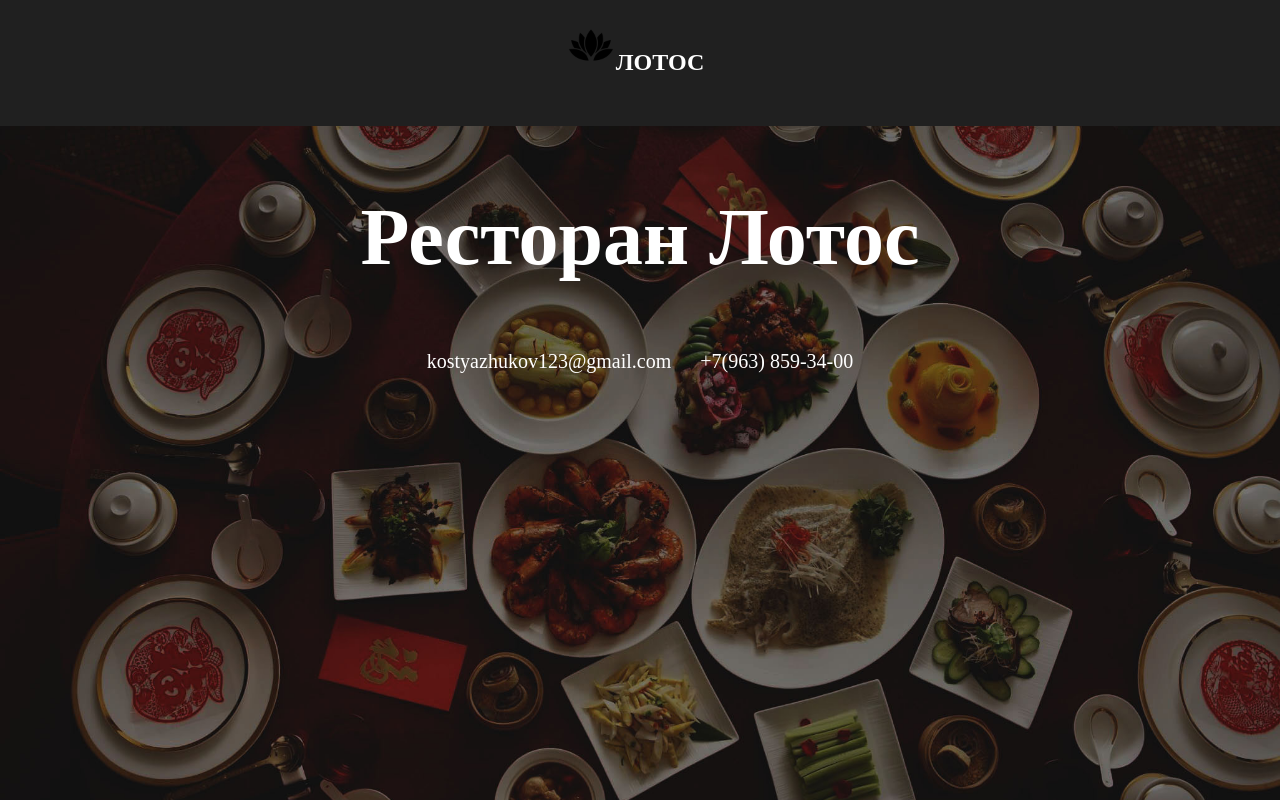
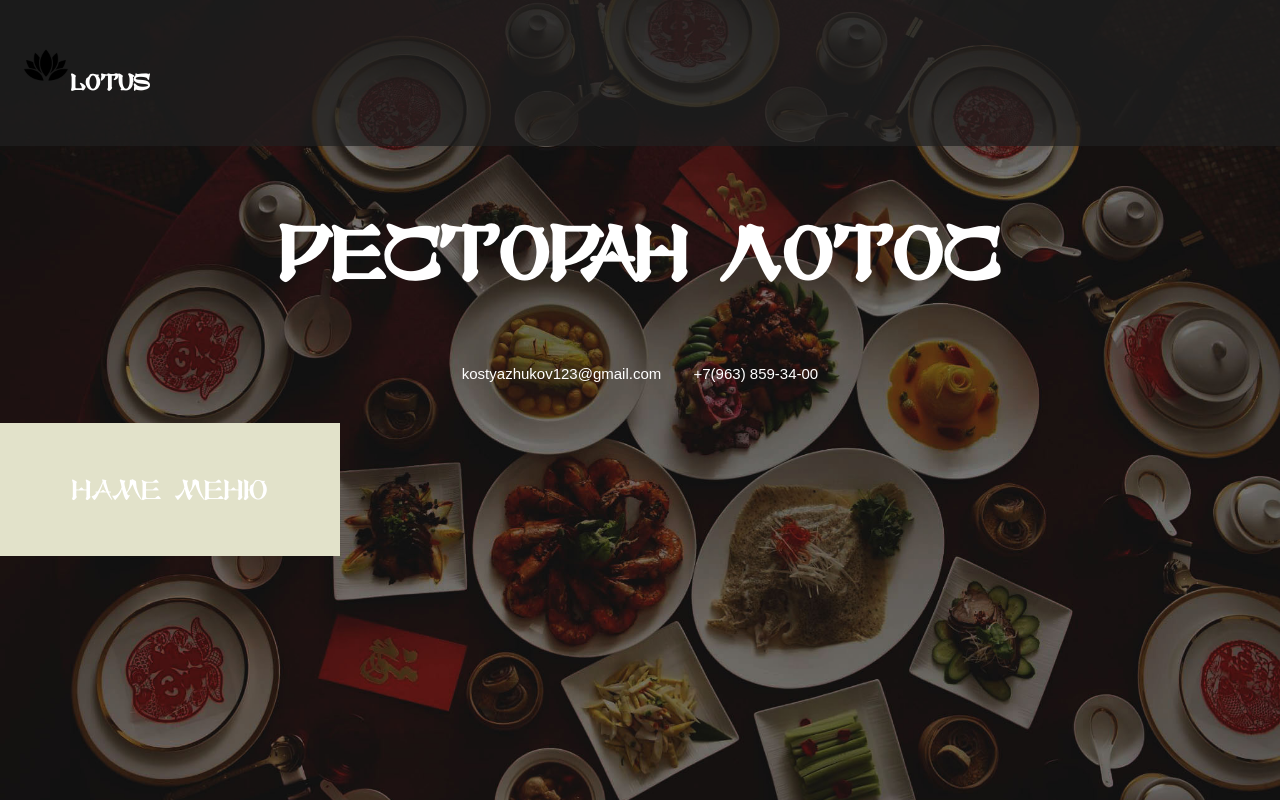
Before and after one commit to kostya26655/Lotus, a plain HTML site: page index.html in a window 1280 px wide. Drawn offline with Linux system fonts and the light colour scheme.

Commit message:
font
Добавление новых шрифтов

```diff
--- a/index.html
+++ b/index.html
@@ -1,7 +1,7 @@
 <!DOCTYPE html>
 <html lang="ru">
     <head>
-        <meta charset="UTF-8">
+        <meta http-equiv = "Content-Type" content = "text/html; charset = utf-8">
         <meta name="keywords" content="Ресторан,китайской,кухни,лотос">
         <meta name="description" content="Ресторан китайской кухни в городе N. Лотос - уникальный ресторан китайской кухни в аутентичном интерьере">
         <link rel="stylesheet" href="style.css">
@@ -10,13 +10,16 @@
     <body>
         <header class="page-header">
             <nav class="logo">
-                <h1><img src="img/l.png" width="50" height="50" Alt="logo">ЛОТОС</h1>
+                <h1><img src="img/l.png" width="50" height="50" Alt="logo">LOTUS</h1>
             </nav>
             <div>
                 <h2>Ресторан Лотос</h2>
                 <a class="header-email" href="maito:kostyazhukov123@gmail">kostyazhukov123@gmail.com</a>
                 <a class="header-phone" href="79638593400">+7(963) 859-34-00</a>
             </div>
+            <nav class="menu">
+                <p>Наме меню</p>
+            </nav>
         </header>
         <main>
             <article>
--- a/style.css
+++ b/style.css
@@ -1,5 +1,5 @@
 body {
-   font:Arial, Helvetica, sans-serif;
+   font-family: "eastap" serif;
    background: url("img/atable.jpg") no-repeat;
    background-size: cover;
    margin: 0px;
@@ -7,35 +7,61 @@ body {
 }
 
 .page-header{
+   font-family: "eastap";
    text-align: center;
 }
 .logo {
    padding: 30px;
-   background-color:#202020;
+   background-color: rgba(32,32,32,0.7);
    background-repeat: no-repeat;
    margin-top: -10px;
    margin-left: -10px;
-
- }
+   text-align: left;
+}
 
 h1 {
    color:#ffffff;
-   margin-top: 0px;
+   margin-left: 1px;
 }
-h2{
-font-size: 5em;
-color:#ffffff;
+
+h2 {
+   font-size: 5em;
+   color:#ffffff;
+   text-align: center;
 }
 .page-header a {
    color: #ffffff;
    text-decoration: none;
-   font-size: 20px;
-   text-align: center;
+   font-size: 15px;
+   font-family: "Arial";
 }
 .header-email {
-   background-image: url("img/gmail.png")
+
 }
 .header-phone {
    padding-left: 25px;
 
 }
+.menu {
+   background-color:#e2e2ca ;
+   color:#ffffff;
+
+   font-size: 30px;
+   background-repeat: no-repeat;
+   padding:20px;
+   margin-top: 40px;
+   width: 300px;
+   background-size: cover;
+}
+
+
+
+@font-face {
+   font-family: "eastap";
+   src:
+      url("fonts/eastap.ttf") format("truetype"),
+      url("fonts/eastap.woff") format("woff"),
+      url("fonts/eastap.woff2") format("woff2");
+   font-style: normal;
+   font-weight: normal;
+}
```
Also changed, not shown: fonts/eastap.ttf (added), fonts/eastap.woff (added), fonts/eastap.woff2 (added), 1 other file.
